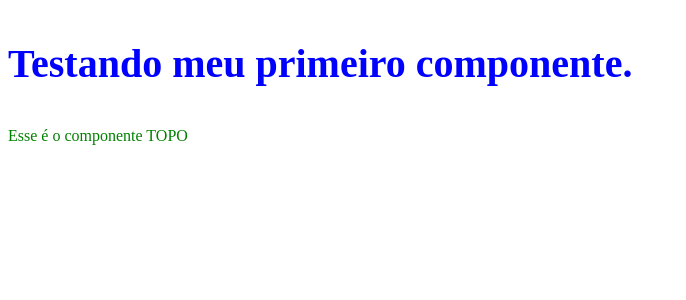
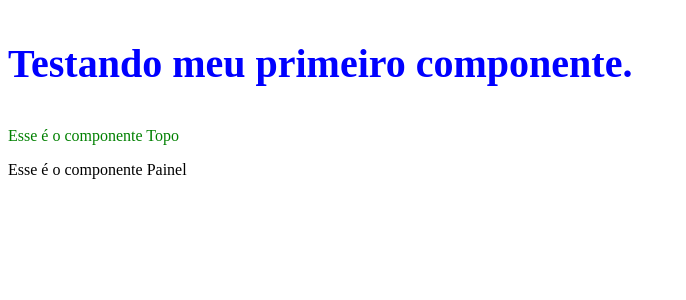
Before and after one commit to davidsongoes/estudoAngular4, an Angular app in the folder projetos/app1/: page / in a window 1280 px wide. Shown: the top 300 px of the page, without its empty margins (0-686 px from the left). Built offline with nearby package versions, Linux system fonts and the light colour scheme.

Commit message:
Refatorando arquivos

```diff
--- a/projetos/app1/src/app/app.component.html
+++ b/projetos/app1/src/app/app.component.html
@@ -4,3 +4,4 @@
   </strong>
 </p>
 <app-topo></app-topo>
+<app-painel></app-painel>
--- a/projetos/app1/src/app/painel/painel.component.html
+++ b/projetos/app1/src/app/painel/painel.component.html
@@ -1,3 +1,3 @@
 <p>
-  painel works!
+    Esse é o componente Painel
 </p>
--- a/projetos/app1/src/app/topo/topo.component.html
+++ b/projetos/app1/src/app/topo/topo.component.html
@@ -1,3 +1,3 @@
 <p class="exemplo">
-    Esse é o componente TOPO
+    Esse é o componente Topo
 </p>
```
Also changed, not shown: 1 other file (tests, documents, lock files or other folders).
